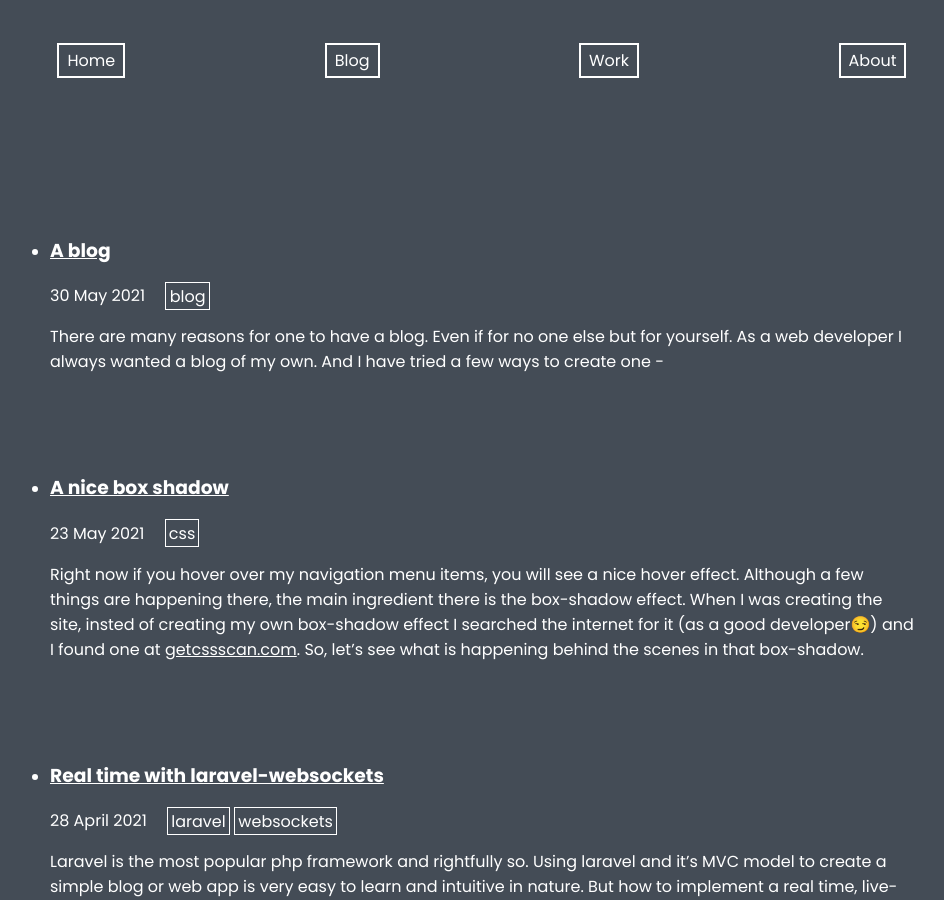
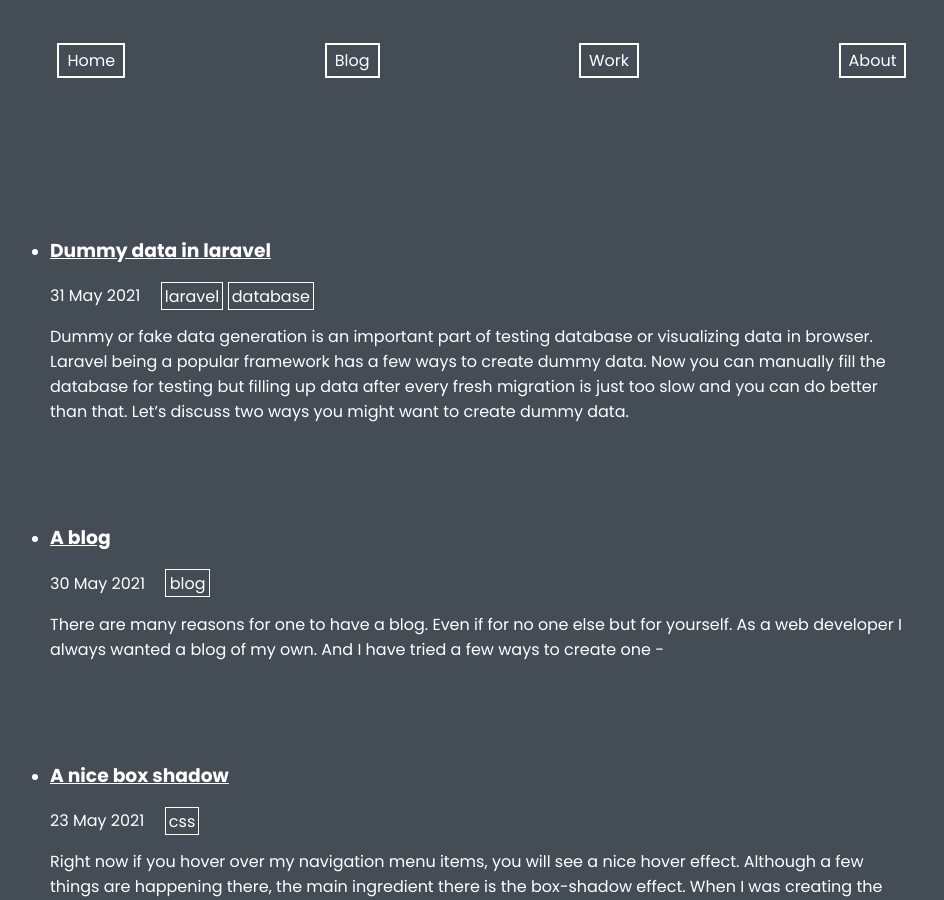
Before and after one commit to durlavkalita/durlavkalita.github.io, a Jekyll site: the page built from blog.html, in a window 1280 px wide and 900 px high. Shown: the whole window, without its empty margins (158-1102 px from the left). Built offline with Jekyll 4.4.1, drawn with Linux system fonts in a browser that asks for light colours; some of the changed lines change nothing that is shown.

Commit message:
dummy-data-in-laravel

````diff
--- /dev/null
+++ b/_posts/2021-05-31-dummy-data-in-laravel.md
@@ -0,0 +1,42 @@
+---
+layout: post
+title: "Dummy data in laravel"
+date: 2021-05-31 11:54:49 +0530
+categories: laravel database
+permalink: '/post/dummy-data-in-laravel'
+---
+
+Dummy or fake data generation is an important part of testing database or visualizing data in browser. Laravel being a popular framework has a few ways to create dummy data. Now you can manually fill the database for testing but filling up data after every fresh migration is just too slow and you can do better than that. Let’s discuss two ways you might want to create dummy data.
+
+- [Factory](https://laravel.com/docs/8.x/database-testing#defining-model-factories) -
+  This is probably the more famous and used one. Factory uses [`faker`](https://fakerphp.github.io/formatters/) library to generate data. In order to create fake data we have to create a factory of the same model name. To create a factory for a `Post` model, we have to create a `PostFactory` by the command `php artisan make:factory PostFactory`. In `PostFactory.php` change `definition()` method as -
+  ```
+  public function definition()
+  {
+    return [
+      'title' => $this->faker->sentence(),
+      'body' => $this->faker->paragraph(),
+    ];
+  }
+  ```
+  The faker library will provide us with fake value of sentence and paragraph. In order create the fake data now we just have to open tinker with `php artisan tinker` and run in tinker console `Post::factory()->create()`.
+
+- [Seeding](https://laravel.com/docs/8.x/seeding) -
+  This is something I found recently. Creating dummy data by seeding is as easy as it gets. To create a seeder for `Post` model run `php artisan make:seeder PostSeeder`. In `PostSeeder` change `run` method as-
+  ```
+  public function run()
+  {
+    Post::create([
+      'title' => 'lorem ipsum dolor imit',
+      'body' => 'Similique molestias exercitationem officia aut. Itaque doloribus et rerum voluptate iure. Unde veniam magni dignissimos expedita eius.',
+    ]);
+  }
+  ```
+  In a seeder we provide value for all the required fields. And although it seems like just adding everything yourself, it has some nice advantages which you will see. Also if you already have a factory setup like we do, you can simply use the factory rather than adding all the field data.
+  ```
+  public function run()
+  {
+    Post::factory()->create();
+  }
+  ```
+  Now add the `PostSeeder` to `database/seeders/DatabaseSeeder.php` `run` method `$this->call([PostSeeder::class])`. In order to store the data in database run `php artisan db:seed`. Your seed data is thus stored in database. To view it you can run `Post::get()` in `php artisan tinker` tinker console. After each fresh migration you can add `--seed` method to run seeder’s as well. `php artisan migrate:fresh --seed`. This along with the fact that seeder can be used hand to hand with factory is what makes it so great.
````
Also changed, not shown: _posts/2021-05-30-a-blog.md (+1 -1 lines).
